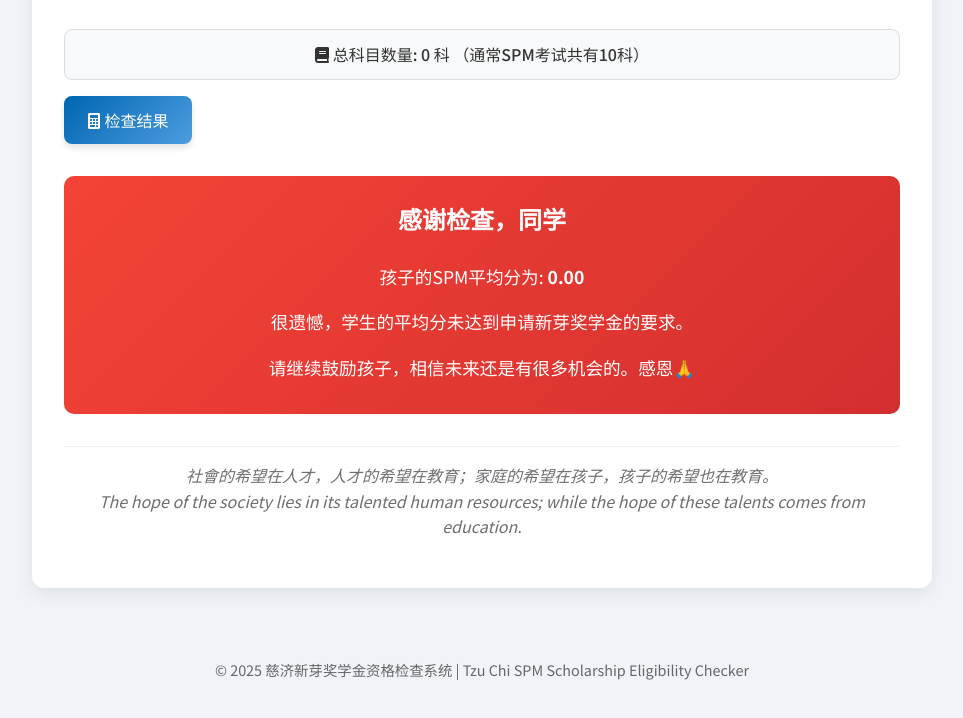
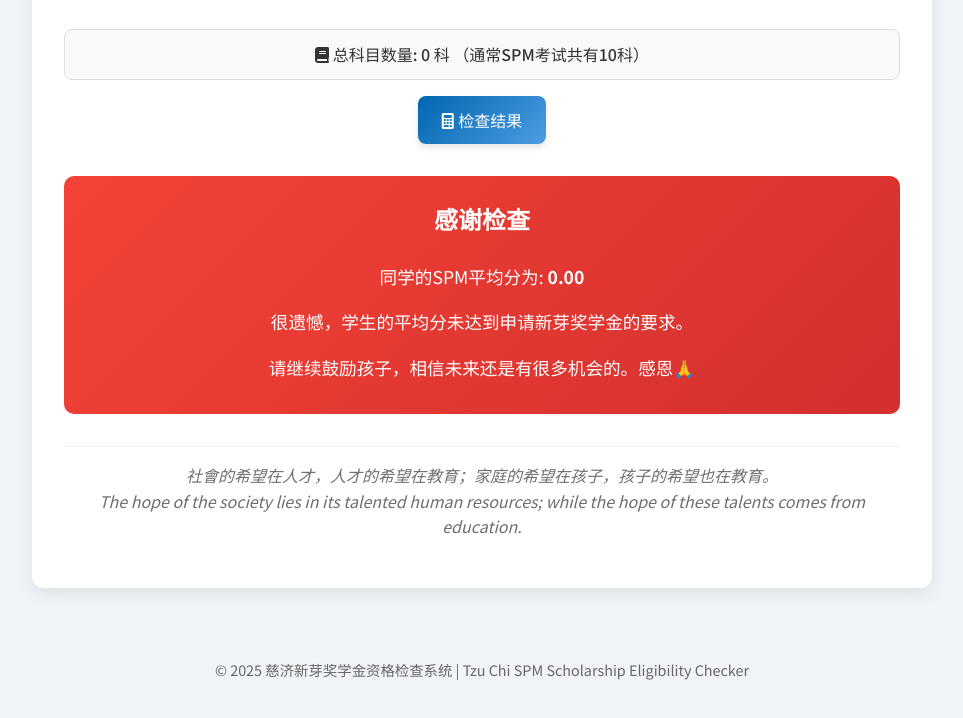
Before and after one commit to ykwie/charity-sites, a plain HTML site: page index.html in a window 1280 px wide. Both pictures are taken after a click on the button "检查结果". Shown: the part 1025-1743 px from the top of the page, without its empty margins (158-1121 px from the left). Drawn offline with Linux system fonts and the light colour scheme.

Commit message:
change index

```diff
--- a/index.html
+++ b/index.html
@@ -3,7 +3,7 @@
 <head>
     <meta charset="UTF-8">
     <meta name="viewport" content="width=device-width, initial-scale=1.0">
-    <title>2025新芽奖学金资格检查系统（SPM毕业生）</title>
+    <title>2025新芽奖学金资格检查系统（2024的SPM毕业生）</title>
     <link href="https://fonts.googleapis.com/css2?family=Noto+Sans+SC:wght@300;400;500;700&family=Noto+Sans:wght@300;400;500;700&display=swap" rel="stylesheet">
     <link rel="stylesheet" href="https://cdnjs.cloudflare.com/ajax/libs/font-awesome/6.0.0-beta3/css/all.min.css">
     <style>
@@ -136,7 +136,7 @@
         }
 
         .btn {
-            display: inline-block;
+            display: block;
             background: linear-gradient(135deg, var(--tzu-chi-blue), var(--tzu-chi-light-blue));
             color: white;
             border: none;
@@ -284,7 +284,7 @@
 <body>
     <div class="header">
         <div class="container">
-            <h1 id="main-title">2025新芽奖学金资格检查系统（SPM毕业生）</h1>
+            <h1 id="main-title">2025新芽奖学金资格检查系统（2024的SPM毕业生）</h1>
             <p id="sub-title">由慈济志工填写</p>
         </div>
     </div>
@@ -395,7 +395,7 @@
         // 双语文本
         const translations = {
             zh: {
-                title: "2025新芽奖学金资格检查系统（SPM毕业生）",
+                title: "2025新芽奖学金资格检查系统（2024的SPM毕业生）",
                 subtitle: "由慈济志工填写",
                 caseId: "流水号 Case ID",
                 volunteer: "志工名字 Volunteer Name",
@@ -404,18 +404,18 @@
                 totalSubjects: "总科目数量",
                 subjectNote: "（通常SPM考试共有10科）",
                 footer: "© 2025 慈济新芽奖学金资格检查系统 | Tzu Chi SPM Scholarship Eligibility Checker",
-                eligibleTitle: "恭喜，{name}！🎉",
-                eligibleText1: "孩子的SPM平均分为: <strong>{average}</strong> ✨",
+                eligibleTitle: "恭喜！🎉",
+                eligibleText1: "{name}的SPM平均分为: <strong>{average}</strong> ✨",
                 eligibleText2: "已符合申请新芽奖学金的资格！🌈",
                 eligibleButton: "📝 立即填写新芽推荐表",
-                notEligibleTitle: "感谢检查，{name}",
-                notEligibleText1: "孩子的SPM平均分为: <strong>{average}</strong>",
+                notEligibleTitle: "感谢检查",
+                notEligibleText1: "{name}的SPM平均分为: <strong>{average}</strong>",
                 notEligibleText2: "很遗憾，学生的平均分未达到申请新芽奖学金的要求。",
                 notEligibleText3: "请继续鼓励孩子，相信未来还是有很多机会的。感恩🙏",
                 wisdomQuote: "社會的希望在人才，人才的希望在教育；家庭的希望在孩子，孩子的希望也在教育。<br>The hope of the society lies in its talented human resources; while the hope of these talents comes from education."
             },
             en: {
-                title: "2025 Tzu Chi SPM Scholarship Eligibility Checker",
+                title: "2025 Xin-ya Scholarship Eligibility Checker (For 2024 SPM students)",
                 subtitle: "To be filled by Tzu Chi Volunteer",
                 caseId: "Case ID",
                 volunteer: "Volunteer Name",
@@ -424,13 +424,13 @@
                 totalSubjects: "Total Subjects",
                 subjectNote: "(Typically SPM has 10 subjects)",
                 footer: "© 2025 Tzu Chi SPM Scholarship Eligibility Checker",
-                eligibleTitle: "Congratulations, {name}! 🎉",
-                eligibleText1: "Child's SPM average score: <strong>{average}</strong> ✨",
-                eligibleText2: "Eligible for Tzu Chi Scholarship! 🌈",
-                eligibleButton: "📝 Fill in Recommendation Form Now",
-                notEligibleTitle: "Thank you for checking, {name}",
-                notEligibleText1: "Child's SPM average score: <strong>{average}</strong>",
-                notEligibleText2: "Unfortunately, the student's average score does not meet the requirements for Tzu Chi Scholarship.",
+                eligibleTitle: "Congratulations! 🎉",
+                eligibleText1: "{name}'s average SPM score is: <strong>{average}</strong> ✨",
+                eligibleText2: "The student is eligible for the Xin-ya Scholarship! 🌈",
+                eligibleButton: "📝 Fill out the Xin-ya Recommendation Form now",
+                notEligibleTitle: "Thank you for checking",
+                notEligibleText1: "{name}'s SPM average score: <strong>{average}</strong>",
+                notEligibleText2: "Unfortunately, the student's average score does not meet the requirements for Xin-ya Scholarship.",
                 notEligibleText3: "Please continue to encourage the child. There will be many opportunities in the future. With gratitude 🙏",
                 wisdomQuote: "The hope of the society lies in its talented human resources; while the hope of these talents comes from education.<br>社會的希望在人才，人才的希望在教育；家庭的希望在孩子，孩子的希望也在教育。"
             }
@@ -547,16 +547,16 @@
             if (average >= 70) {
                 resultDiv.className = 'result eligible';
                 resultDiv.innerHTML = `
-                    <h3>${t.eligibleTitle.replace('{name}', name)}</h3>
-                    <p>${t.eligibleText1.replace('{average}', average.toFixed(2))}</p>
+                    <h3>${t.eligibleTitle}</h3>
+                    <p>${t.eligibleText1.replace('{name}', name).replace('{average}', average.toFixed(2))}</p>
                     <p>${t.eligibleText2}</p>
                     <a href="https://forms.gle/Mx1sBQUMs7GuLroa9" target="_blank">${t.eligibleButton}</a>
                 `;
             } else {
                 resultDiv.className = 'result not-eligible';
                 resultDiv.innerHTML = `
-                    <h3>${t.notEligibleTitle.replace('{name}', name)}</h3>
-                    <p>${t.notEligibleText1.replace('{average}', average.toFixed(2))}</p>
+                    <h3>${t.notEligibleTitle}</h3>
+                    <p>${t.notEligibleText1.replace('{name}', name).replace('{average}', average.toFixed(2))}</p>
                     <p>${t.notEligibleText2}</p>
                     <p>${t.notEligibleText3}</p>
                 `;
```
